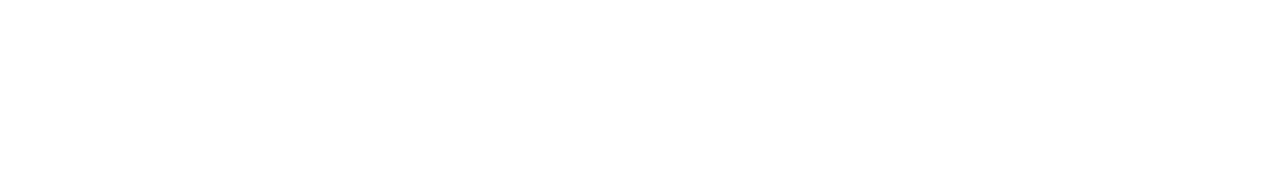
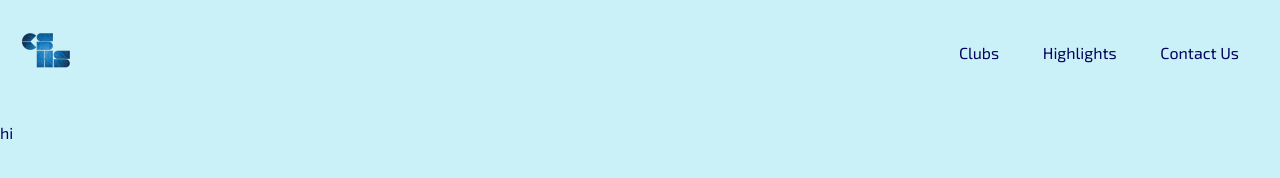
Before and after one commit to aioverdrive/cshs-website-v2, a plain HTML site: page contact/contact.html in a window 1280 px wide. Drawn offline with Linux system fonts and the light colour scheme.

Commit message:
added other pages and general stylings
made repeatable navbar. though i do want to refactor how i implemented the css. also, the navbar spacing is slightly off when comparing the homepage navbar with every other page so its something to look into

```diff
--- a/about-clubs/aboutcshs.html
+++ b/about-clubs/aboutcshs.html
@@ -0,0 +1,29 @@
+<!DOCTYPE html>
+<html>
+    <head>
+        <title>CSHS</title>
+        <link rel="stylesheet" href="/styles/navbar.css">
+        <meta name="viewport" content="width=device-width, initial-scale=1.0">
+        <meta charset="UTF-8">
+        <!-- google fonts -->
+        <link rel="preconnect" href="https://fonts.googleapis.com">
+        <link rel="preconnect" href="https://fonts.gstatic.com" crossorigin>
+        <link href="https://fonts.googleapis.com/css2?family=Exo+2:ital,wght@0,100..900;1,100..900&family=Roboto&display=swap"
+        rel="stylesheet">
+    </head>
+    <body>
+        <header>
+            <a href="/index.html">
+                <img src="/images/CSHS_Logo_square_letters.webp" class="logo">
+            </a>
+            <nav>
+                <ul>
+                    <li><a href="/about-clubs/aboutcshs.html">Clubs</a></li>
+                    <li><a href="/club-highlights/club-highlights.html">Highlights</a></li>
+                    <li class="ending-nav"><a href="/contact/contact.html">Contact Us</a></li>
+                </ul>
+            </nav>
+        </header>
+        <p>hello</p>
+    </body>
+</html>
--- a/contact/contact.html
+++ b/contact/contact.html
@@ -0,0 +1,29 @@
+<!DOCTYPE html>
+<html>
+    <head>
+        <title>Contact Us</title>
+        <link rel="stylesheet" href="/styles/navbar.css">
+        <meta name="viewport" content="width=device-width, initial-scale=1.0">
+        <meta charset="UTF-8">
+        <!-- google fonts -->
+        <link rel="preconnect" href="https://fonts.googleapis.com">
+        <link rel="preconnect" href="https://fonts.gstatic.com" crossorigin>
+        <link href="https://fonts.googleapis.com/css2?family=Exo+2:ital,wght@0,100..900;1,100..900&family=Roboto&display=swap"
+        rel="stylesheet">
+    </head>
+    <body>
+        <header>
+            <a href="/index.html">
+                <img src="/images/CSHS_Logo_square_letters.webp" class="logo">
+            </a>
+            <nav>
+                <ul>
+                    <li><a href="/about-clubs/aboutcshs.html">Clubs</a></li>
+                    <li><a href="/club-highlights/club-highlights.html">Highlights</a></li>
+                    <li class="ending-nav"><a href="/contact/contact.html">Contact Us</a></li>
+                </ul>
+            </nav>
+        </header>
+        <p>hi</p>
+    </body>
+</html>
--- /dev/null
+++ b/styles/navbar.css
@@ -0,0 +1,47 @@
+
+html, body {
+    margin: 0;
+    background-color: #CAF0F8;
+    color: #03045E;
+    font-family: 'Exo 2', 'Roboto', sans-serif;
+    line-height: 1.4;
+}
+/* general styles */
+section {
+  padding: 8vh 0;
+}
+.darker {
+  background-color: #00B4D8;
+}
+/* nav related */
+header {
+    display: flex;
+    align-items: center;
+    padding: 1px;
+    margin: 0;
+}
+nav {
+    margin: 0 0 0 auto;
+}
+ul li {
+    display: inline-block;
+    list-style-type: none;
+    padding: 25px 20px;
+}
+li a {
+    text-decoration: none;
+    /* must be repeated to override user agent */
+    color: #03045E;
+}
+li a:hover {
+    text-decoration: underline;
+    color: #0077B6;
+}
+.logo {
+    width: 50px;
+    margin: 0 0 0 20px;
+    cursor: pointer;
+}
+.ending-nav {
+    padding-right: 40px;
+}
```
Also changed, not shown: club-highlights/club-highlights.html (+18 -0 lines), index.html (+17 -15 lines), styles/index.css (+6 -4 lines).
